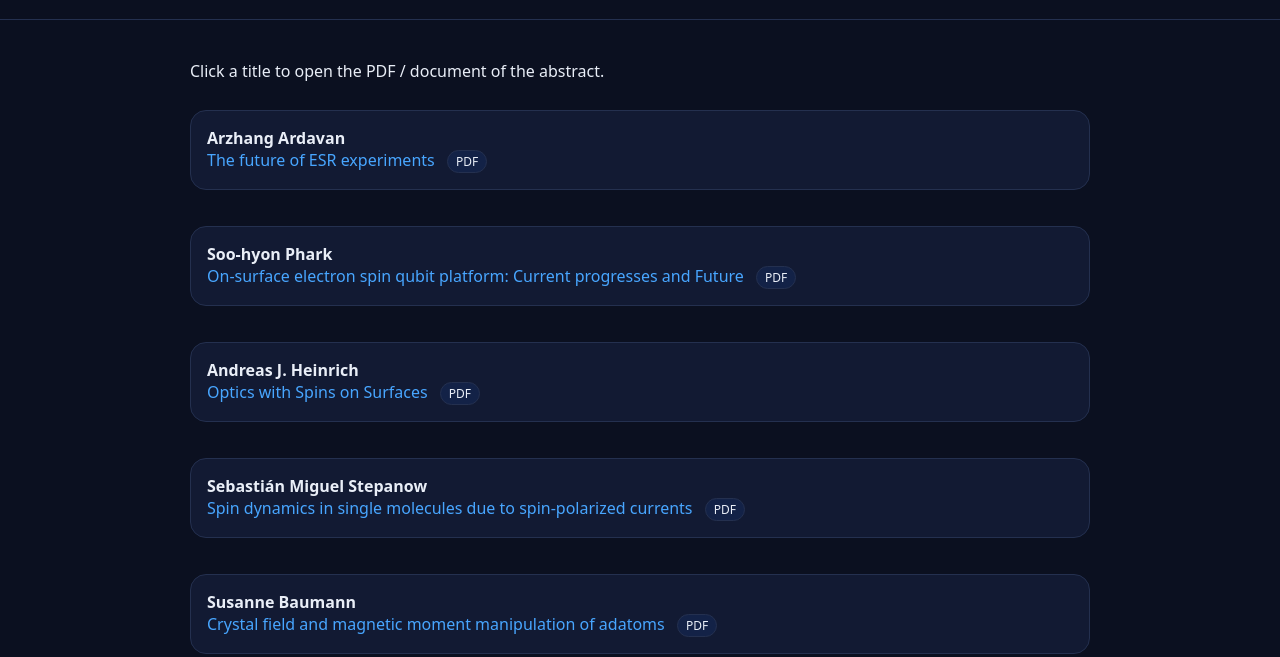
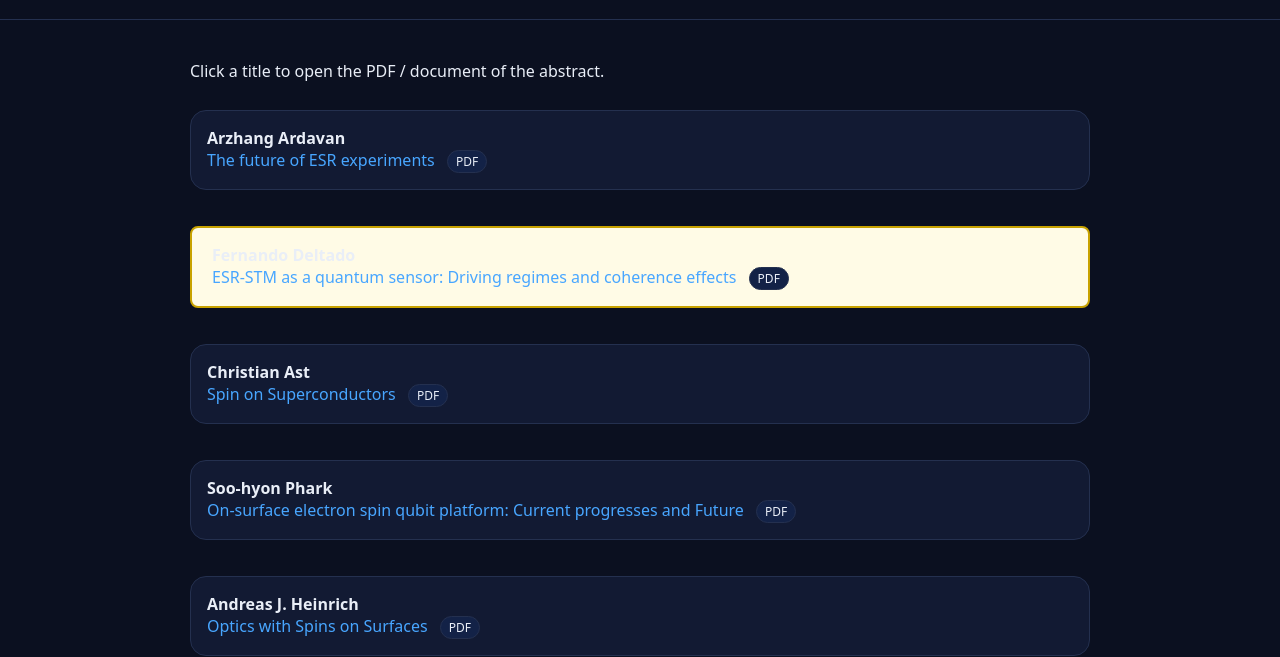
Before and after one commit to arico-spm-workshop/arico-spm-workshop, a plain HTML site: page abstracts.html in a window 1280 px wide. Shown: the part 170-827 px from the top of the page. Drawn offline with Linux system fonts and the light colour scheme.

Commit message:
Add notice class for highlighted items in abstracts

```diff
--- a/abstracts.html
+++ b/abstracts.html
@@ -36,6 +36,13 @@
       padding:16px;
       margin:12px 0;
     }
+    .notice {
+      border: 2px solid #c8a200;
+      background-color: #fffbe6;
+      border-radius: 8px;
+      padding: 1rem 1.25rem;
+}
+
     .pill{
       display:inline-block;
       background:#132247;
@@ -76,6 +83,20 @@
         <strong>Arzhang Ardavan</strong><br/>
         <a href="https://drive.google.com/file/d/1OKkd4CNYP9YyPapAaUpzTNiyY6QYd9Ei/view?usp=sharing" target="_blank" rel="noopener noreferrer">
           The future of ESR experiments
+        </a>
+        <span class="pill">PDF</span>
+      </li>
+      <li class="card notice">
+        <strong>Fernando Deltado</strong><br/>
+        <a href="https://drive.google.com/file/d/1seaNBr1WwU9H2Fr5_Aaq0MJpUN6VTlsn/view?usp=sharing" target="_blank" rel="noopener noreferrer">
+          ESR-STM as a quantum sensor: Driving regimes and coherence effects
+        </a>
+        <span class="pill">PDF</span>
+      </li>
+      <li class="card">
+        <strong>Christian Ast</strong><br/>
+        <a href="https://drive.google.com/file/d/1SrVRxUzsVIq7hekK9pMBkvmXm1ri55F9/view?usp=sharing" target="_blank" rel="noopener noreferrer">
+          Spin on Superconductors
         </a>
         <span class="pill">PDF</span>
       </li>
```
